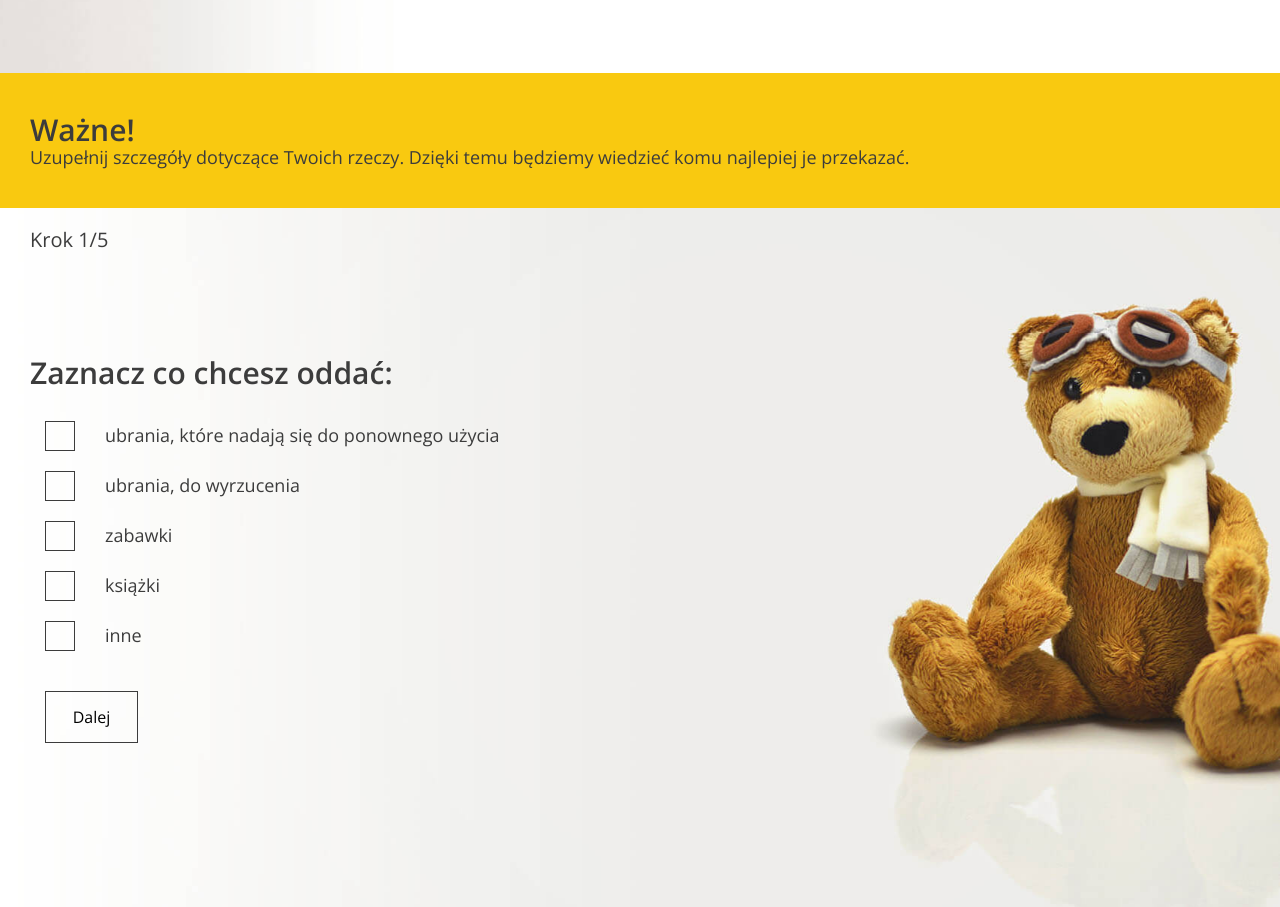
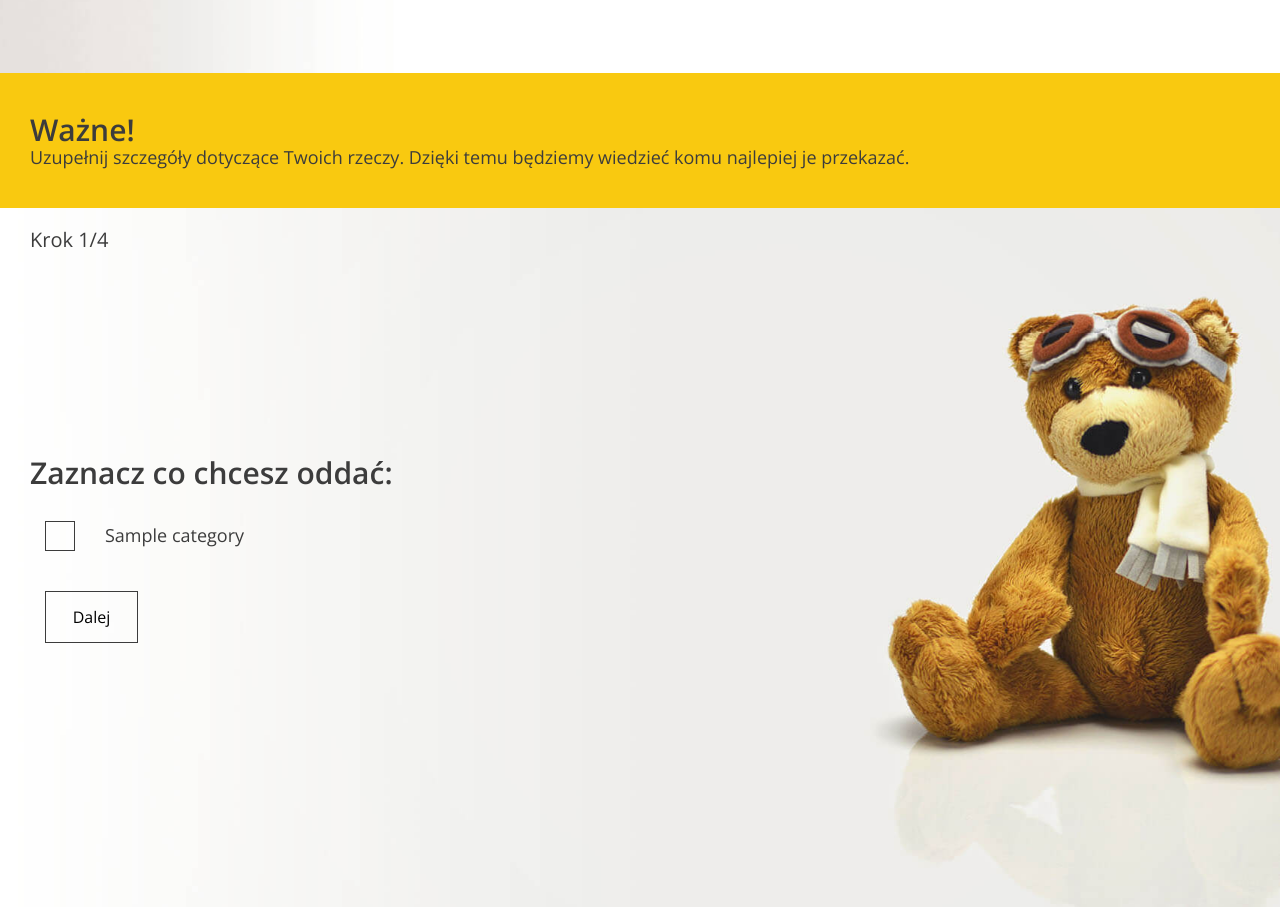
Before and after one commit to JolantaWro/my_app_clothes, a Django app: page /donation_add in a window 1280 px wide. Shown: the part 711-1618 px from the top of the page. Run offline with Django 4.2, Linux system fonts and the light colour scheme; a user stored in the database is signed in; tables that the repository leaves empty hold one stand-in row (values such as "Sample post").

Commit message:
up view gift

```diff
--- a/clothes/static/js/app.js
+++ b/clothes/static/js/app.js
@@ -252,4 +252,29 @@ document.addEventListener("DOMContentLoaded", function() {
   if (form !== null) {
     new FormSteps(form);
   }
+
+  const institution = document.querySelectorAll(".form-group--checkbox");
+  console.log(institution)
+
+
+
+  institution.forEach(function (element) {
+    element.addEventListener("mouseover", function (event) {
+      console.log("in", event);
+    });
+    element.addEventListener("mouseout", function (event) {
+      console.log("out", event);
+    });})
+
+  // function viewInstitution(value){
+  //       const result = [];
+  //       value.forEach(element => {
+  //           if (element.checked) {
+  //               result.push(element.innerHTML);
+  //               console.log(result)
+  //           }
+  //       })}
+  //
+  //
+  // institution.forEach(element => element.addEventListener("click", viewInstitution));
 });
--- a/clothes/templates/base.html
+++ b/clothes/templates/base.html
@@ -32,6 +32,7 @@
          {% endblock %}
 
          {% block nav %}
+         {% if request.user.is_authenticated %}
             <ul>
               <li><a href="{% url 'index' %}" class="btn btn--without-border active">Start</a></li>
               <li><a href="{% url 'index' %}#steps" class="btn btn--without-border">O co chodzi?</a></li>
@@ -40,6 +41,16 @@
               <li><a href="{% url 'donation_add' %}" class="btn btn--without-border">Przekaż dary</a></li>
               <li><a href="#contact" class="btn btn--without-border">Kontakt</a></li>
             </ul>
+         {% else %}
+            <ul>
+              <li><a href="{% url 'index' %}" class="btn btn--without-border active">Start</a></li>
+              <li><a href="{% url 'index' %}#steps" class="btn btn--without-border">O co chodzi?</a></li>
+              <li><a href="{% url 'index' %}#about-us" class="btn btn--without-border">O nas</a></li>
+              <li><a href="{% url 'index' %}#help" class="btn btn--without-border">Fundacje i organizacje</a></li>
+              <li><a href="{% url 'user_login' %}" class="btn btn--without-border">Przekaż dary</a></li>
+              <li><a href="#contact" class="btn btn--without-border">Kontakt</a></li>
+            </ul>
+         {% endif %}
          {% endblock %}
      </nav>
      {% block start %}
--- a/clothes/templates/form.html
+++ b/clothes/templates/form.html
@@ -52,62 +52,22 @@
       </div>
 
       <div class="form--steps-container">
-        <div class="form--steps-counter">Krok <span>1</span>/5</div>
+        <div class="form--steps-counter">Krok <span>1</span>/4</div>
 
         <form action="form-confirmation.html" method="post">
           <!-- STEP 1: class .active is switching steps -->
           <div data-step="1" class="active">
             <h3>Zaznacz co chcesz oddać:</h3>
 
-            <div class="form-group form-group--checkbox">
-              <label>
-                <input
-                  type="checkbox"
-                  name="categories"
-                  value="clothes-to-use"
-                />
-                <span class="checkbox"></span>
-                <span class="description"
-                  >ubrania, które nadają się do ponownego użycia</span
-                >
-              </label>
-            </div>
-
-            <div class="form-group form-group--checkbox">
-              <label>
-                <input
-                  type="checkbox"
-                  name="categories"
-                  value="clothes-useless"
-                />
-                <span class="checkbox"></span>
-                <span class="description">ubrania, do wyrzucenia</span>
-              </label>
-            </div>
-
-            <div class="form-group form-group--checkbox">
-              <label>
-                <input type="checkbox" name="categories" value="toys" />
-                <span class="checkbox"></span>
-                <span class="description">zabawki</span>
-              </label>
-            </div>
-
-            <div class="form-group form-group--checkbox">
-              <label>
-                <input type="checkbox" name="categories" value="books" />
-                <span class="checkbox"></span>
-                <span class="description">książki</span>
-              </label>
-            </div>
-
-            <div class="form-group form-group--checkbox">
-              <label>
-                <input type="checkbox" name="categories" value="other" />
-                <span class="checkbox"></span>
-                <span class="description">inne</span>
-              </label>
-            </div>
+            {% for category in categories %}
+              <div class="form-group form-group--checkbox">
+                <label>
+                  <input type="checkbox" name="categories" value="category_id"/>
+                  <span class="checkbox"></span>
+                  <span class="description">{{ category.name }}</span>
+                </label>
+              </div>
+            {% endfor %}
 
             <div class="form-group form-group--buttons">
               <button type="button" class="btn next-step">Dalej</button>
@@ -133,7 +93,7 @@
 
 
 
-          <!-- STEP 4 -->
+          <!-- STEP 3 -->
           <div data-step="3">
             <h3>Wybierz organizacje, której chcesz pomóc:</h3>
 
@@ -144,22 +104,7 @@
                 <span class="description">
                   <div class="title">Fundacja “Bez domu”</div>
                   <div class="subtitle">
-                    Cel i misja: Pomoc dla osób nie posiadających miejsca
-                    zamieszkania
-                  </div>
-                </span>
-              </label>
-            </div>
-
-            <div class="form-group form-group--checkbox">
-              <label>
-                <input type="radio" name="organization" value="old" />
-                <span class="checkbox radio"></span>
-                <span class="description">
-                  <div class="title">Fundacja “Dla dzieci"</div>
-                  <div class="subtitle">
-                    Cel i misja: Pomoc osobom znajdującym się w trudnej sytuacji
-                    życiowej.
+                    Cel i misja: Pomoc dla osób nie posiadających miejsca zamieszkania
                   </div>
                 </span>
               </label>
@@ -171,7 +116,7 @@
             </div>
           </div>
 
-          <!-- STEP 5 -->
+          <!-- STEP 4 -->
           <div data-step="4">
             <h3>Podaj adres oraz termin odbioru rzecz przez kuriera:</h3>
 
--- a/clothes/views.py
+++ b/clothes/views.py
@@ -4,7 +4,7 @@ from django.contrib.auth.models import User, Permission
 from django.core.exceptions import ValidationError
 from django.shortcuts import render, redirect
 from django.views import View
-from clothes.models import Donation
+from clothes.models import Donation, Category
 from clothes.forms import FormRegister, FormLogin
 
 
@@ -107,6 +107,7 @@ class Logout(LoginRequiredMixin, View):
         return redirect('index')
 
 
-class DonationAdd(View):
+class DonationAdd(LoginRequiredMixin, View):
     def get(self, request):
-        return render(request, 'form.html')
+        categories = Category.objects.all()
+        return render(request, 'form.html', {'categories': categories})
```
Lines whose indentation alone changed are shown as unchanged.
